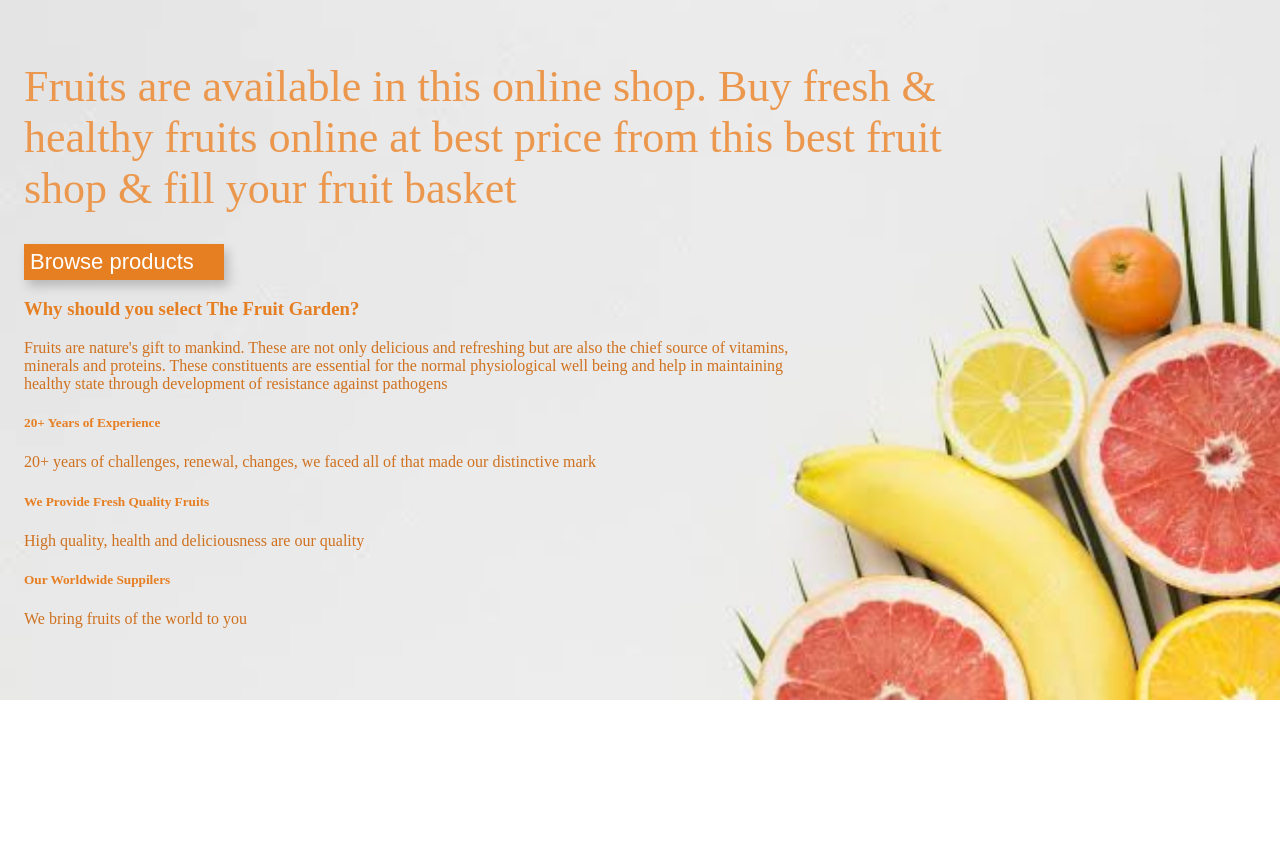
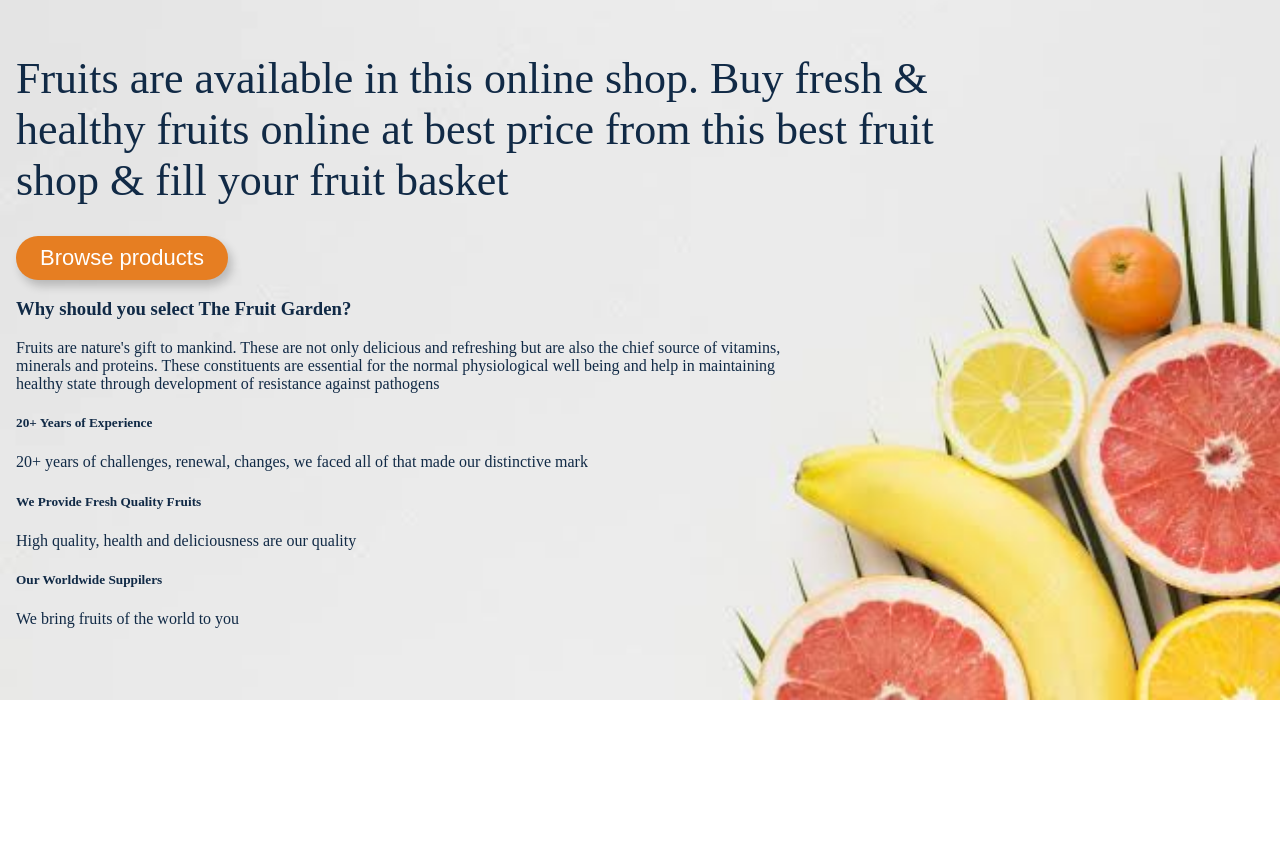
Before and after one commit to Mythili1507/MVC_JavaScript_Project, a plain HTML site: page index.html in a window 1280 px wide. Shown: the part 133-995 px from the top of the page. Drawn offline with Linux system fonts and the light colour scheme.

```diff
--- a/controller/controller.js
+++ b/controller/controller.js
@@ -94,6 +94,7 @@
                     let productId = data;
                     let model = dataBase.products[productId];
                     viewContents = getThankyouView(model);
+                    this.state.clearCart();
                 }break;
 
             default:
--- a/styles/style.css
+++ b/styles/style.css
@@ -3,6 +3,8 @@
 {
     height: 100%;
     background-image: url(/images/bg-img.png);
+    /* background-color: #ACC8E5; */
+    color: #112A46;
     background-repeat: no-repeat;
     background-size: cover;
     height: 100vh;
@@ -12,7 +14,7 @@
 {
     display: flex; flex-direction: column; gap: 4px;
     align-items: stretch;
-    padding: 8px;
+    /* padding: 8px; */
 }
 
 .navbar-container
@@ -31,7 +33,7 @@
 .main-heading
 {
     font-size: 82px;
-    color: #e67e22;
+    /* color: #e67e22; */
     margin-top: 2%;
 }
 
@@ -83,14 +85,17 @@
 .browse-btn
 {
     font-size: 22px;
-    width: 200px;
+    width: 212px;
     display: flex;
+    justify-content: center;
     background-color: #e67e22;
+    border-radius: 50px;
     color: white;
     border: none;
     box-shadow: 4px 6px 10px rgba(0, 0, 0, 0.2);
-    height: 36px;
+    height: 44px;
     align-items: center;
+
 }
 
 .home-desc
@@ -99,29 +104,29 @@
     width: 994px;
     font-weight: 300;
     margin-top: 0%;
-    color: #eb984e;
+    /* color: #eb984e; */
 }
 
 .why-sec-main-heading
 {
-    color: #e67e22;
+    /* color: #e67e22; */
 }
 
 .why-desc
 {
-    color : #cf711f;
+    /* color : #cf711f; */
     width: 800px;
 }
 
 .why-sec-heading
 {
-    color: #e67e22;
+    /* color: #e67e22; */
     font-weight: bold;
 }
 
 .why-sec-desc
 {
-    color : #cf711f;
+    /* color : #cf711f; */
 }
 
 /* Deals */
```
Also changed, not shown: app.js (line endings or trailing spaces).
